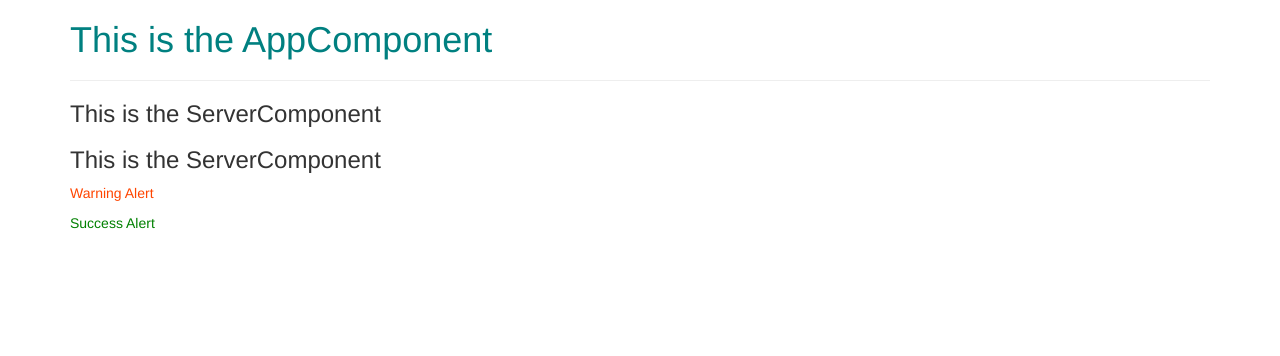
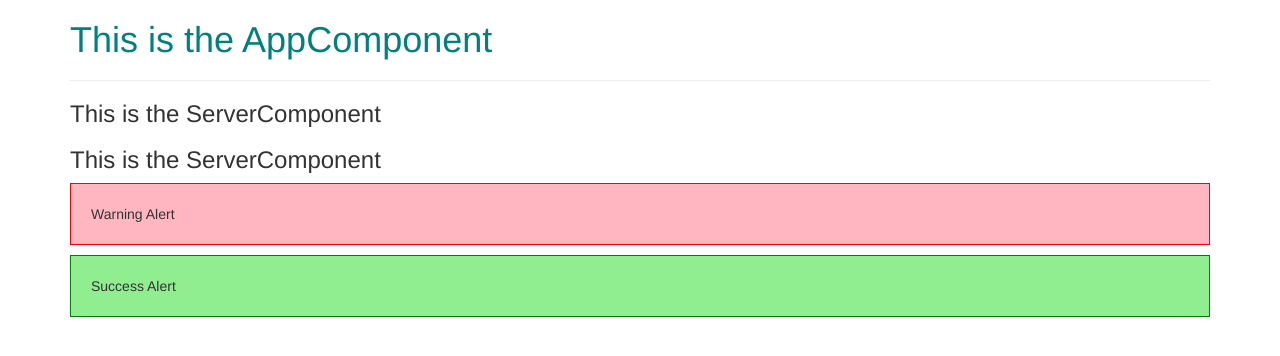
Before and after one commit to CLSavill/AngularCourse, an Angular app in the folder angular-course-app/: page / in a window 1280 px wide. Shown: the top 356 px of the page. Built offline with nearby package versions, Linux system fonts and the light colour scheme.

Commit message:
Adding better styling to the alert components.

```diff
--- a/angular-course-app/src/app/success-alert/success-alert.component.css
+++ b/angular-course-app/src/app/success-alert/success-alert.component.css
@@ -1,3 +1,5 @@
 p {
-  color: green
+  background-color: lightgreen;
+  border: 1px solid green;
+  padding: 20px;
 }
--- a/angular-course-app/src/app/warning-alert/warning-alert.component.css
+++ b/angular-course-app/src/app/warning-alert/warning-alert.component.css
@@ -1,3 +1,5 @@
 p {
-  color: orangered;
+  background-color: lightpink;
+  border: 1px solid red;
+  padding: 20px;
 }
```
